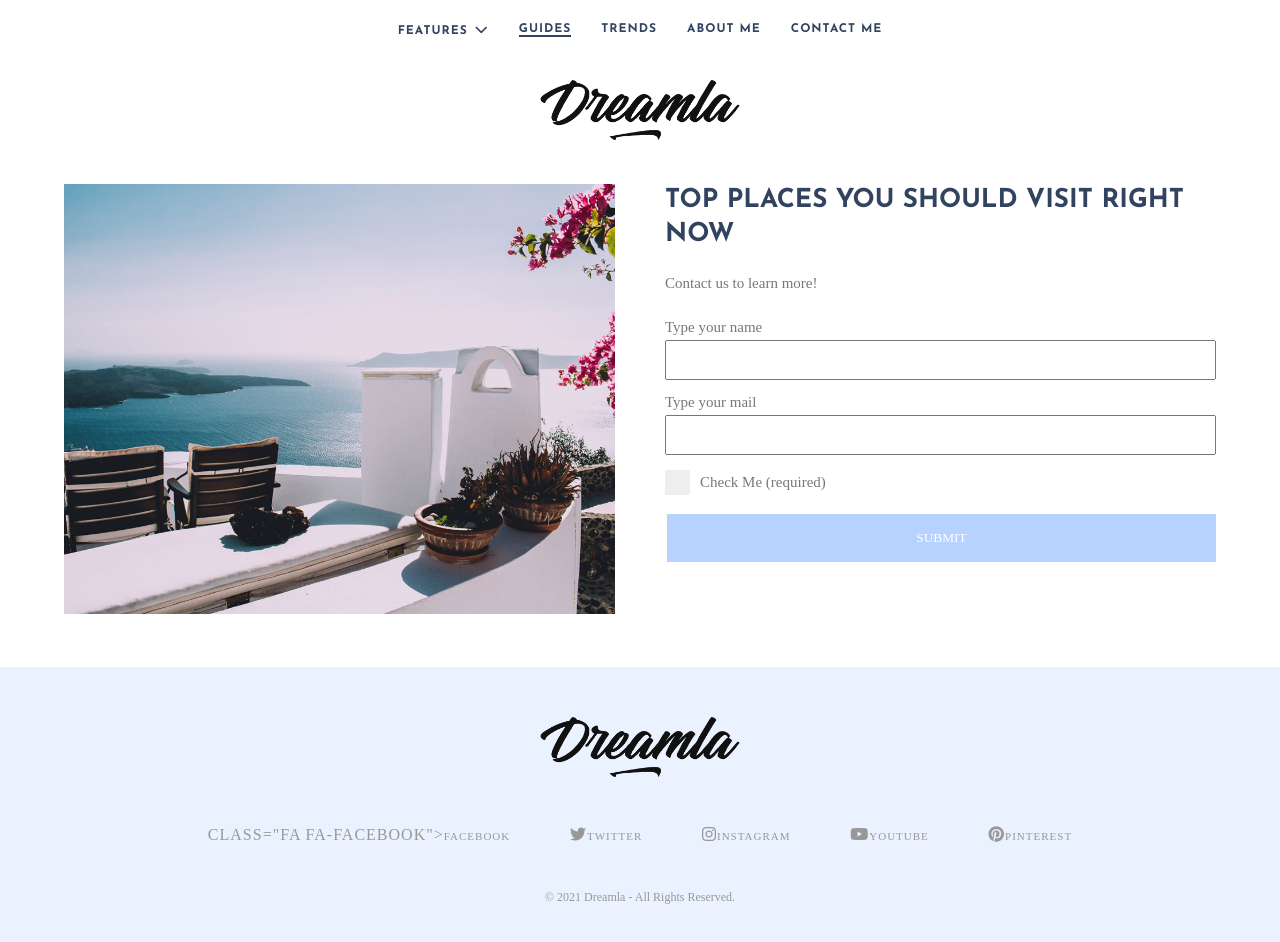
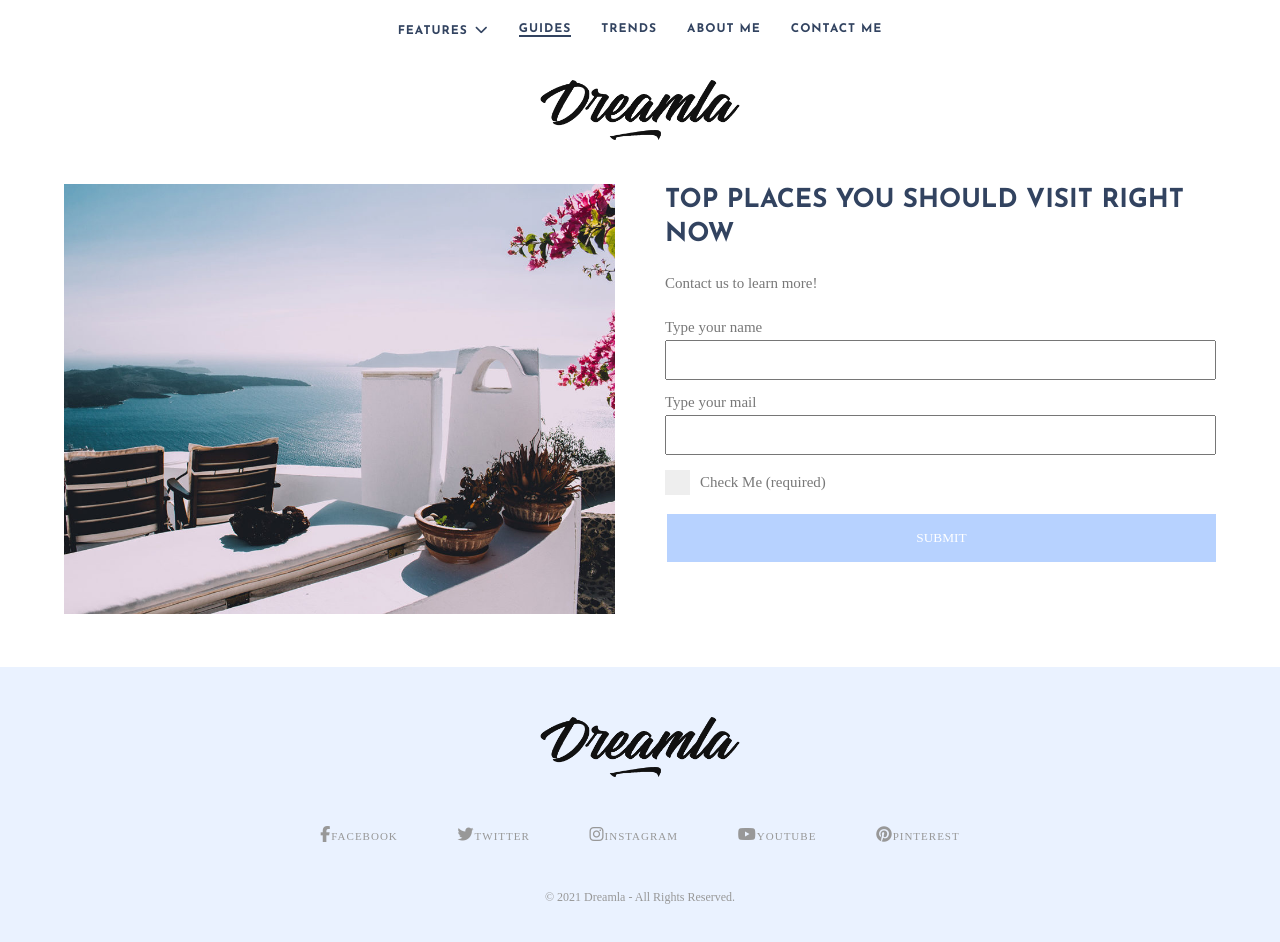
Before and after one commit to pauquinc/Accessibility_Paula-Q, a website: page public/index.html in a window 1280 px wide. Drawn offline with nearby package versions, Linux system fonts and the light colour scheme; a web font is replaced by a local one.

Commit message:
A little last change

```diff
--- a/public/index.html
+++ b/public/index.html
@@ -1,5 +1,6 @@
 <!DOCTYPE html>
 <html lang="en">
+
 <head>
     <meta charset="utf-8" />
     <meta http-equiv="X-UA-Compatible" content="IE=edge" />
@@ -8,11 +9,14 @@
     <title>INM320 Assignment 5: Accessibility</title>
 
     <link rel="stylesheet" href="https://cdn.jsdelivr.net/npm/reset-css@3.0.0/reset.min.css" />
-    <link rel='stylesheet' href='//fonts.googleapis.com/css?family=Quando:100,100italic,200,200italic,300,300italic,400,400italic,500,500italic,600,600italic,700,700italic,800,800italic,900,900italic%7CJosefin+Sans:100,100italic,200,200italic,300,300italic,400,400italic,500,500italic,600,600italic,700,700italic,800,800italic,900,900italic' type='text/css' media='all' />
+    <link rel='stylesheet'
+        href='//fonts.googleapis.com/css?family=Quando:100,100italic,200,200italic,300,300italic,400,400italic,500,500italic,600,600italic,700,700italic,800,800italic,900,900italic%7CJosefin+Sans:100,100italic,200,200italic,300,300italic,400,400italic,500,500italic,600,600italic,700,700italic,800,800italic,900,900italic'
+        type='text/css' media='all' />
     <link rel="stylesheet" href="/assets/css/style.css" />
 
     <script src="https://kit.fontawesome.com/2216cb6a92.js" crossorigin="anonymous"></script>
 </head>
+
 <body>
     <header>
         <div class="container">
@@ -36,7 +40,7 @@
             </nav>
 
             <div class="top-logo">
-                                        <!-- Done -->
+                <!-- Done -->
                 <a href="/"><img src="/assets/images/site-logo.png" alt="Logo of the Dreamla." /></a>
             </div>
         </div>
@@ -48,7 +52,8 @@
                 <div class="image-part">
                     <a href="">
                         <!-- Done -->
-                        <img width="960" height="750" src="/assets/images/top-places-you-should-visit-right-now.jpg" alt="An image of Mykonos."/>
+                        <img width="960" height="750" src="/assets/images/top-places-you-should-visit-right-now.jpg"
+                            alt="An image of Mykonos." />
                     </a>
                 </div>
 
@@ -67,7 +72,7 @@
                             <label for="full">Type your name</label>
                             <input type="text" id="full" name="fullname" required />
 
-                               <!-- Done -->
+                            <!-- Done -->
                             <label for="mail">Type your mail</label>
                             <input id="mail" type="email" name="email" required />
 
@@ -88,12 +93,12 @@
         <div class="container">
             <div class="footer-logo">
                 <!-- Done -->
-                <a href=""><img src="/assets/images/footer-logo.png" alt="Logo of Dreamla_in the footer"/> </a>
+                <a href=""><img src="/assets/images/footer-logo.png" alt="Logo of Dreamla_in the footer" /> </a>
             </div>
 
             <!-- Done -->
             <div class="footer-social-links">
-                <a href="Facebook" target="_blank"><em> class="fa fa-facebook"></em><span>Facebook</span></a>
+                <a href="Facebook" target="_blank"><em class="fa fa-facebook"> </em><span>Facebook</span></a>
                 <a href="Twitter" target="_blank"><em class="fa fa-twitter"></em><span>Twitter</span></a>
                 <a href="Instagram" target="_blank"><em class="fa fa-instagram"></em><span>Instagram</span></a>
                 <a href="Youtube" target="_blank"><em class="fa fa-youtube-play"></em><span>Youtube</span></a>
@@ -108,4 +113,5 @@
 
     <script src="/assets/js/main.js"></script>
 </body>
+
 </html>
```
